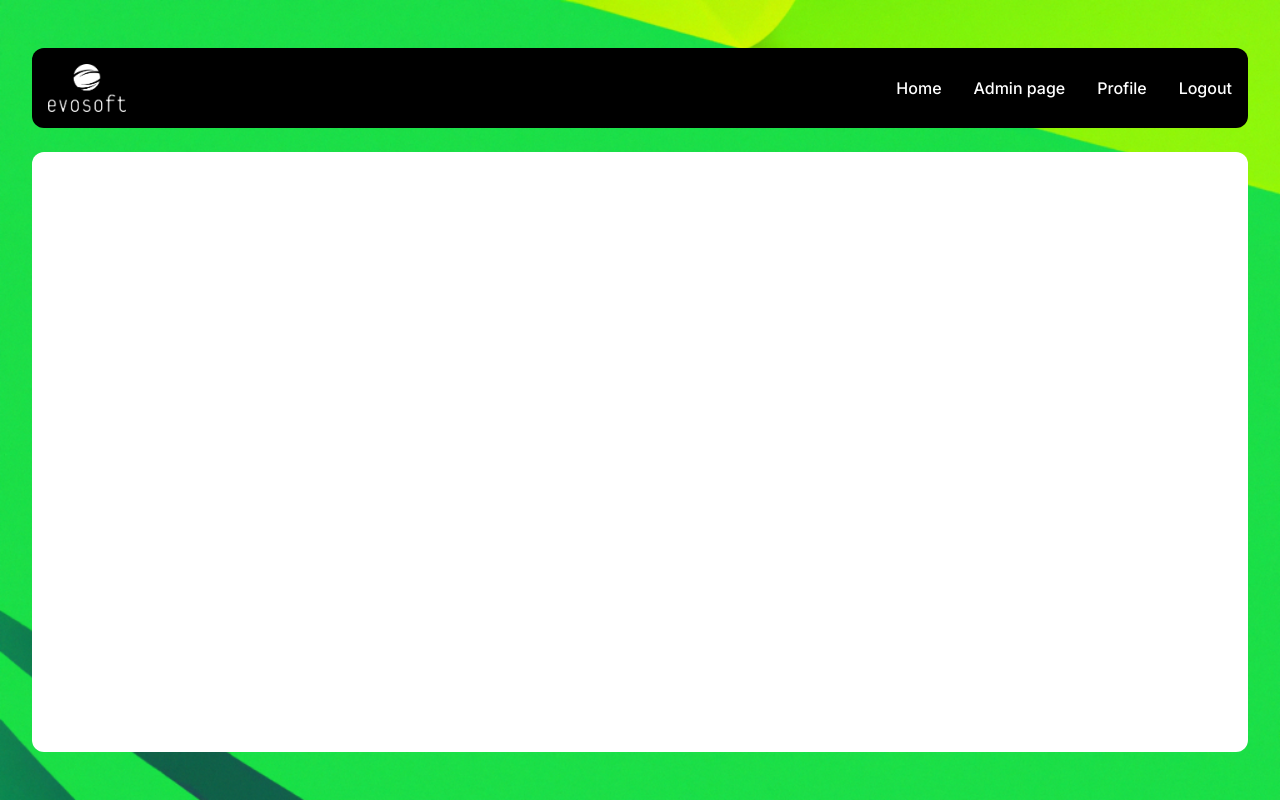
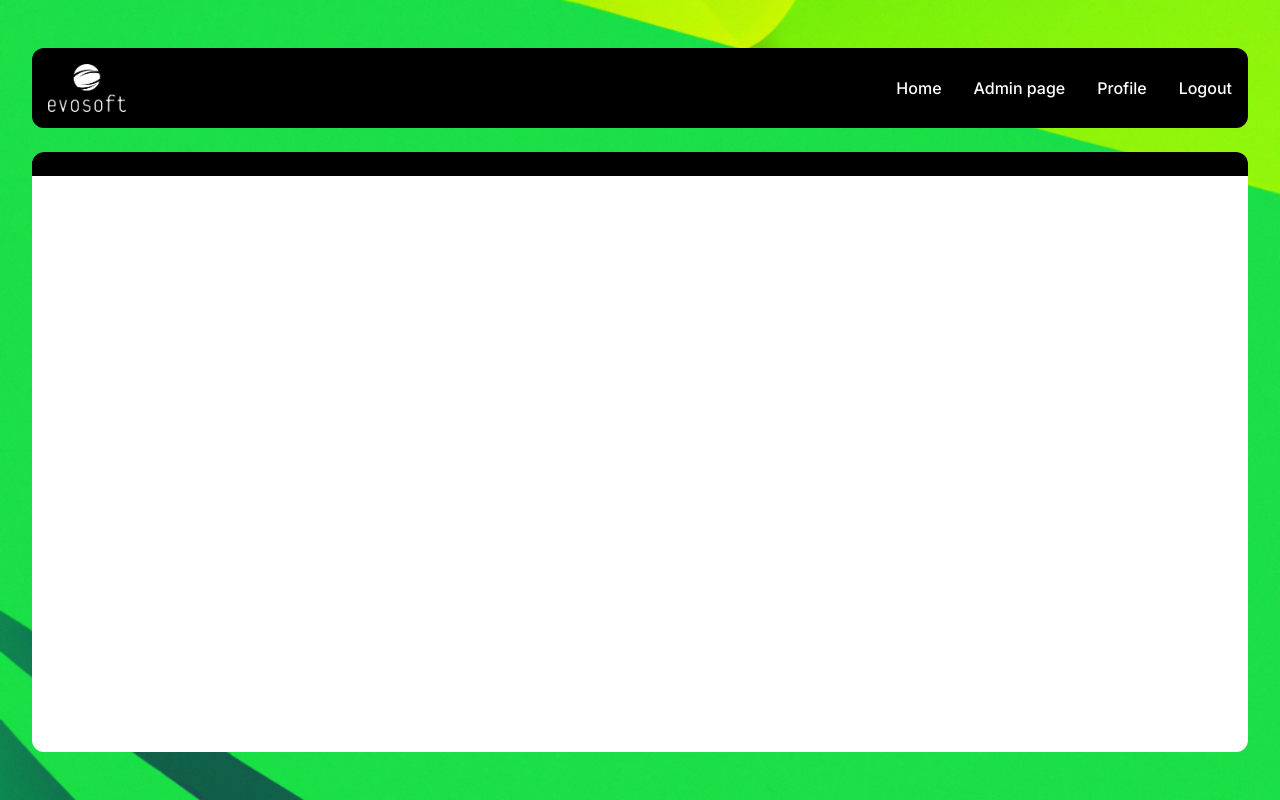
Before and after one commit to commanderROHANIK/evoScooter, a Next.js app in the folder evoscooter/: page /profile in a window 1280 px wide. Built offline with nearby package versions, Linux system fonts and the light colour scheme.

Commit message:
devide the main part of profile page

```diff
--- a/evoscooter/app/profile/page.tsx
+++ b/evoscooter/app/profile/page.tsx
@@ -5,8 +5,13 @@ export default async function Login() {
     <div className="flex min-h-screen">
       <div className="flex flex-1 flex-col justify-center px-6 py-12 lg:px-8">
         <Header />
-        <div className="flex bg-white flex-1 flex-col justify-center px-6 py-12 lg:px-8 mt-6 rounded-xl">
-
+        <div className="bg-white flex-1 mt-6 rounded-xl">
+          <span className="bg-black w-1/5 flex-1 inline-flex rounded-tl-xl">
+            tmp
+          </span>
+          <span className="bg-black w-4/5 flex-1 inline-flex rounded-tr-xl">
+            tmp2
+          </span>
         </div>
       </div>
     </div>
```
